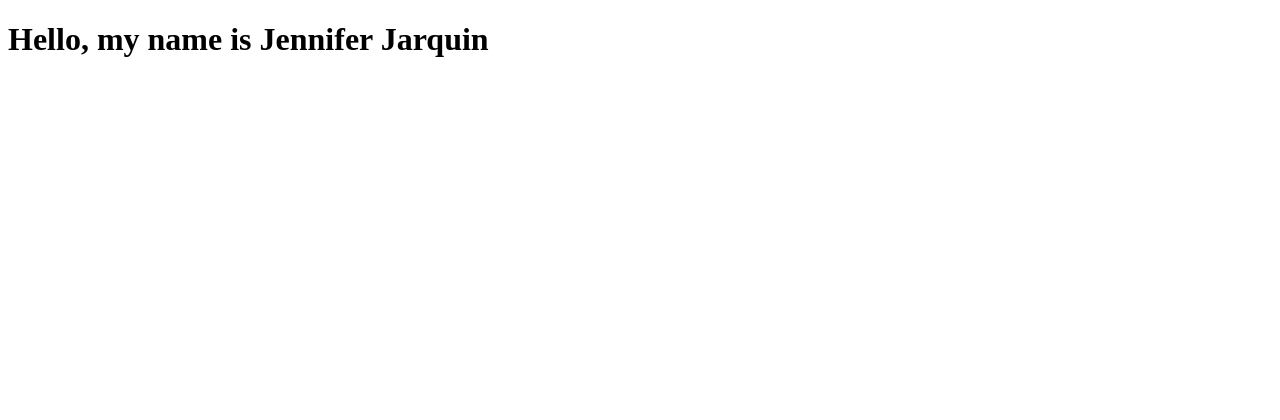
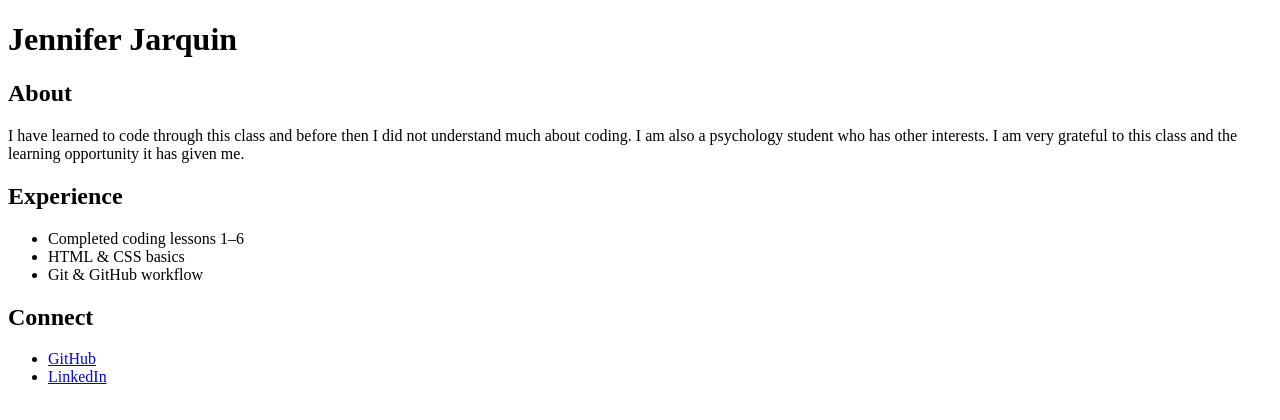
Before and after one commit to JJarquin23/Jennifer-Jarquin-Luna, a plain HTML site: page index.html in a window 1280 px wide. Drawn offline with Linux system fonts and the light colour scheme.

Commit message:
boilerplate and content added

```diff
--- a/index.html
+++ b/index.html
@@ -1,9 +1,45 @@
 <!DOCTYPE html>
-<html>
-<head>
-    <title>Lesson 5 Assignment</title>
-</head>
-<body>
-    <h1>Hello, my name is Jennifer Jarquin</h1>
-</body>
+<html lang="en">
+  <head>
+    <meta charset="UTF-8" />
+    <meta name="viewport" content="width=device-width, initial-scale=1.0" />
+    <meta name="description" content="My portfolio page" />
+    <title>Jennifer Jarquin's Portfolio</title>
+  </head>
+  <body>
+    <h1>Jennifer Jarquin</h1>
+
+    <section id="About">
+      <h2>About</h2>
+      <p>
+        I have learned to code through this class and before then I did not
+        understand much about coding. I am also a psychology student who has
+        other interests. I am very grateful to this class and the learning
+        opportunity it has given me.
+      </p>
+    </section>
+
+    <section id="Experience">
+      <h2>Experience</h2>
+      <ul>
+        <li>Completed coding lessons 1–6</li>
+        <li>HTML & CSS basics</li>
+        <li>Git & GitHub workflow</li>
+      </ul>
+    </section>
+
+    <section id="Connect">
+      <h2>Connect</h2>
+      <ul>
+        <li>
+          <a href="https://github.com/jjarquin23" target="_blank">GitHub</a>
+        </li>
+        <li>
+          <a href="https://www.linkedin.com/in/jennifer-jarquin-54442a233" target="_blank"
+            >LinkedIn</a
+          >
+        </li>
+      </ul>
+    </section>
+  </body>
 </html>
```
